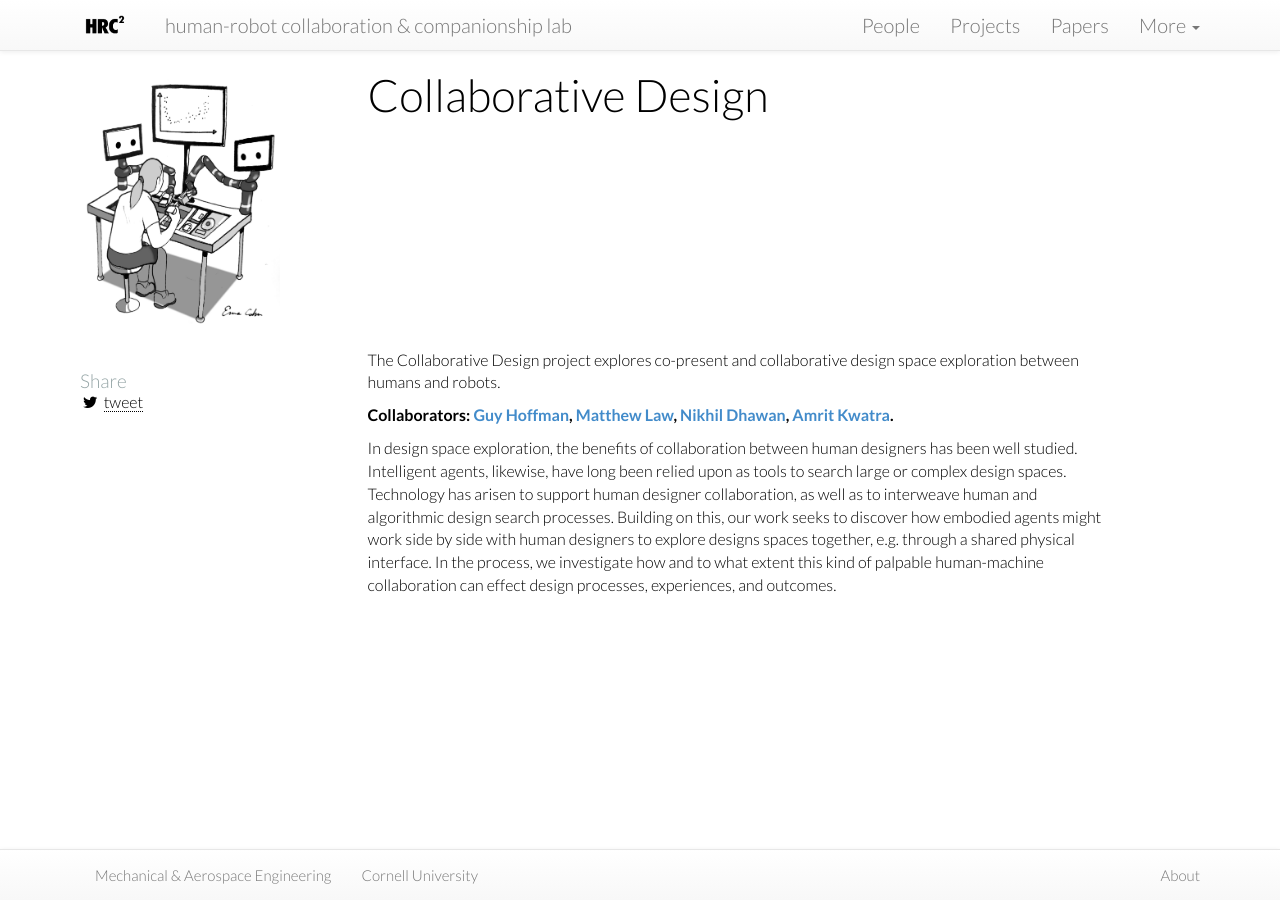
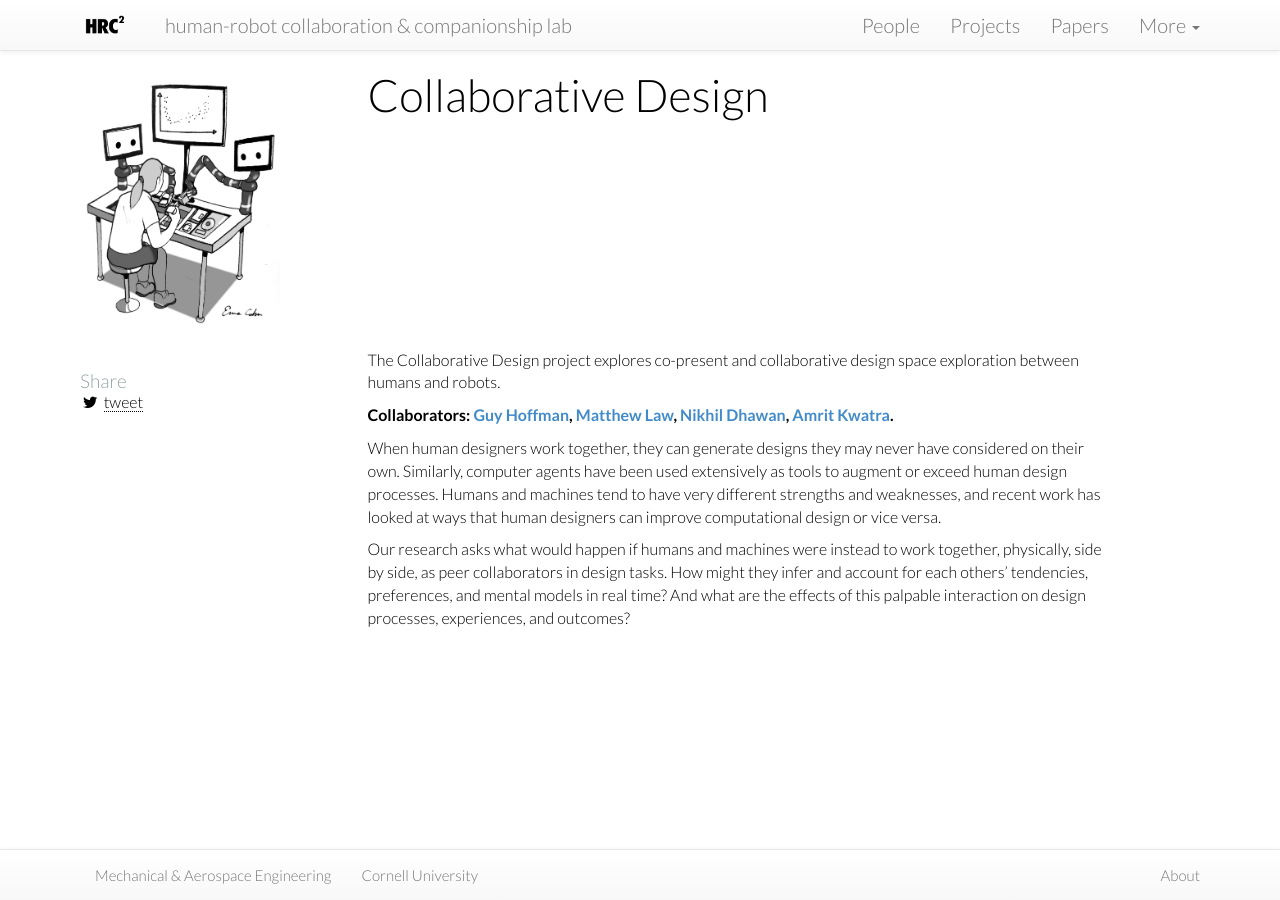
Before and after one commit to hrc2/hrc2.github.io, a Jekyll site: the page built from projects/_posts/2016-02-20-Collaborative-Design.md, in a window 1280 px wide. Built offline with Jekyll 4.4.1, drawn with Linux system fonts in a browser that asks for light colours; nearby versions of some CDN libraries; some web fonts are replaced.

Commit message:
updated CD blurb

```diff
--- a/projects/_posts/2016-02-20-Collaborative-Design.md
+++ b/projects/_posts/2016-02-20-Collaborative-Design.md
@@ -12,4 +12,6 @@ The Collaborative Design project explores co-present and collaborative design sp
 
 **Collaborators: [Guy Hoffman](http://hrc2.io/people/guy-hoffman), [Matthew Law](http://hrc2.io/people/matthew-law), [Nikhil Dhawan](http://hrc2.io/people/nikhil-dhawan), [Amrit Kwatra](http://hrc2.io/people/amrit-kwatra).**
 
-In design space exploration, the benefits of collaboration between human designers has been well studied. Intelligent agents, likewise, have long been relied upon as tools to search large or complex design spaces. Technology has arisen to support human designer collaboration, as well as to interweave human and algorithmic design search processes. Building on this, our work seeks to discover how embodied agents might work side by side with human designers to explore designs spaces together, e.g. through a shared physical interface. In the process, we investigate how and to what extent this kind of palpable human-machine collaboration can effect design processes, experiences, and outcomes.
+When human designers work together, they can generate designs they may never have considered on their own. Similarly, computer agents have been used extensively as tools to augment or exceed human design processes. Humans and machines tend to have very different strengths and weaknesses, and recent work has looked at ways that human designers can improve computational design or vice versa.
+
+Our research asks what would happen if humans and machines were instead to work together, physically, side by side, as peer collaborators in design tasks.  How might they infer and account for each others’ tendencies, preferences, and mental models in real time? And what are the effects of this palpable interaction on design processes, experiences, and outcomes?
```
